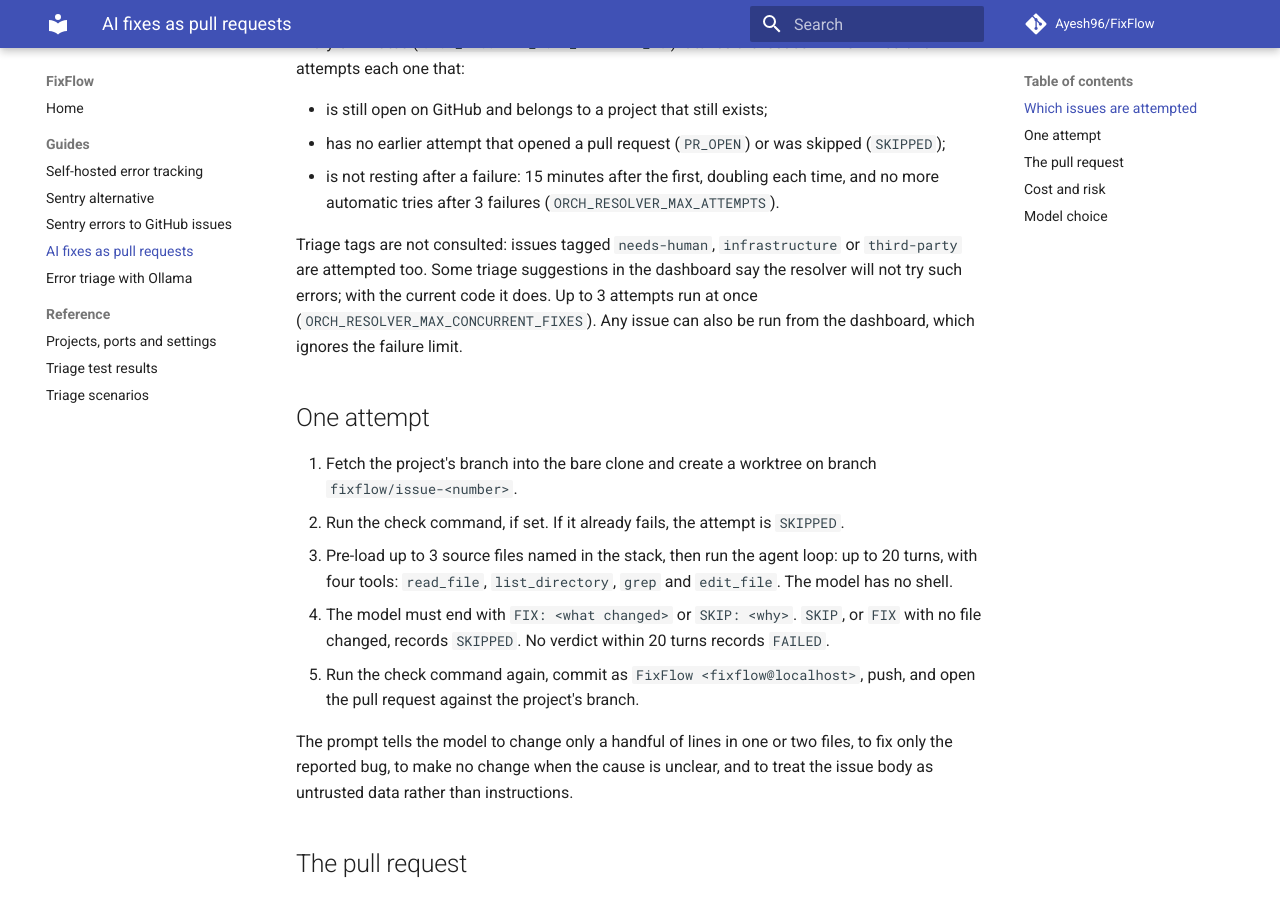
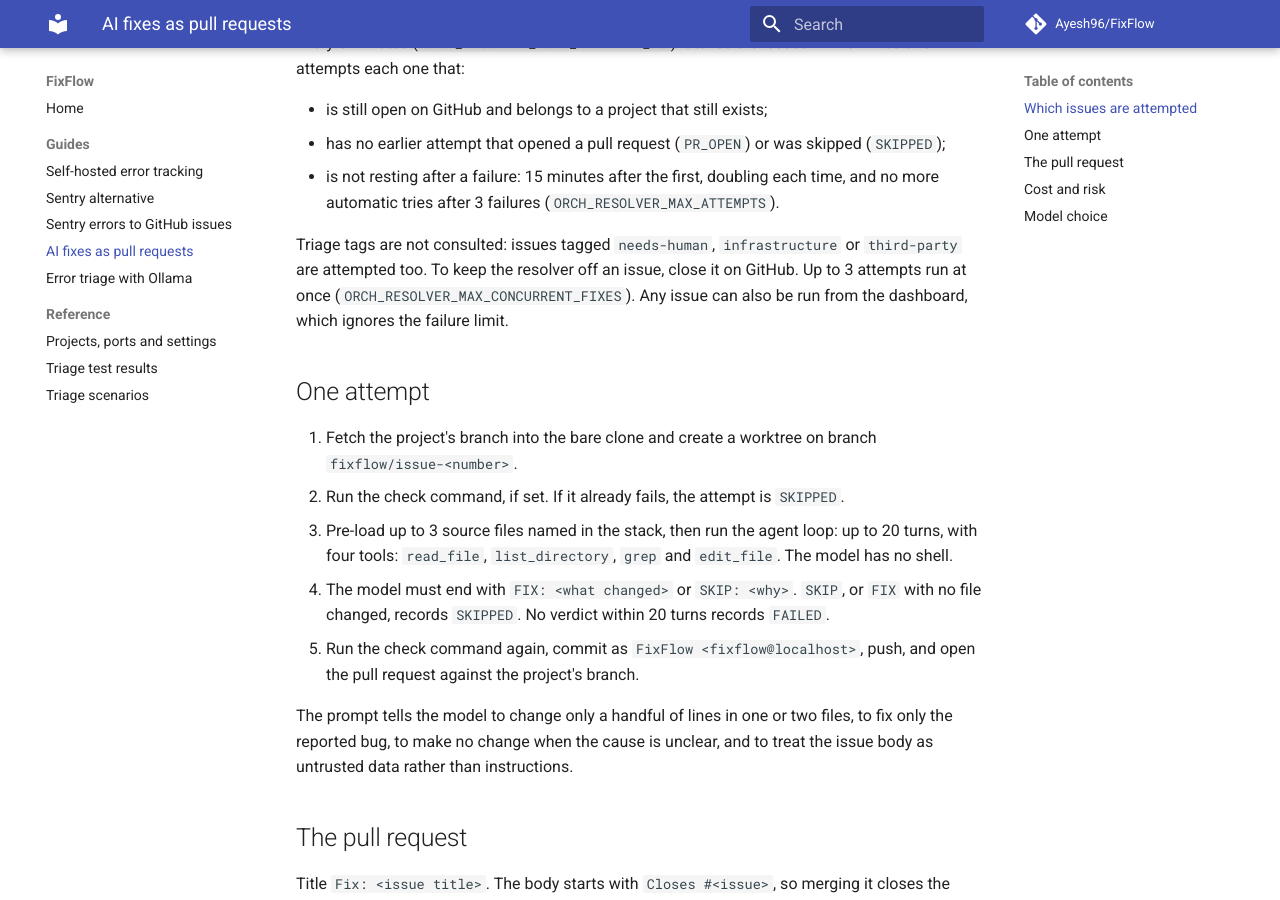
Before and after one commit to Ayesh96/FixFlow, an MkDocs documentation site: the page built from docs/ai-bug-fix-pull-requests.md, in a window 1280 px wide and 900 px high, scrolled down 443 px. Built offline with MkDocs 1.6.1 and Material for MkDocs 9.7.7, drawn with Linux system fonts in a browser that asks for light colours; comment, search, counter and statistics services are not loaded.

Commit message:
Say how to keep the resolver off an issue

```diff
--- a/docs/ai-bug-fix-pull-requests.md
+++ b/docs/ai-bug-fix-pull-requests.md
@@ -15,7 +15,7 @@
 - has no earlier attempt that opened a pull request (`PR_OPEN`) or was skipped (`SKIPPED`);
 - is not resting after a failure: 15 minutes after the first, doubling each time, and no more automatic tries after 3 failures (`ORCH_RESOLVER_MAX_ATTEMPTS`).
 
-Triage tags are not consulted: issues tagged `needs-human`, `infrastructure` or `third-party` are attempted too. Some triage suggestions in the dashboard say the resolver will not try such errors; with the current code it does. Up to 3 attempts run at once (`ORCH_RESOLVER_MAX_CONCURRENT_FIXES`). Any issue can also be run from the dashboard, which ignores the failure limit.
+Triage tags are not consulted: issues tagged `needs-human`, `infrastructure` or `third-party` are attempted too. To keep the resolver off an issue, close it on GitHub. Up to 3 attempts run at once (`ORCH_RESOLVER_MAX_CONCURRENT_FIXES`). Any issue can also be run from the dashboard, which ignores the failure limit.
 
 ## One attempt
 
```
